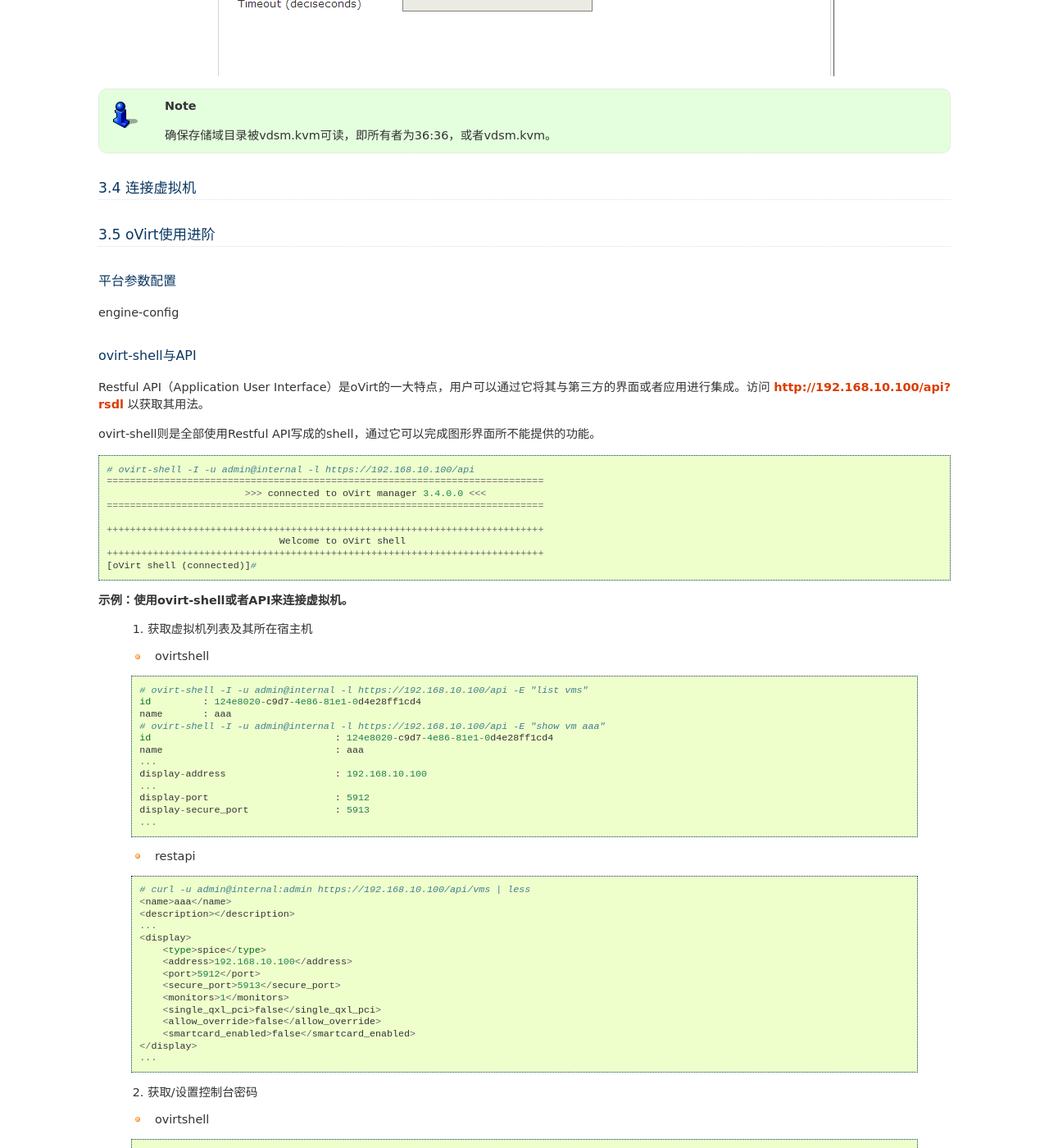
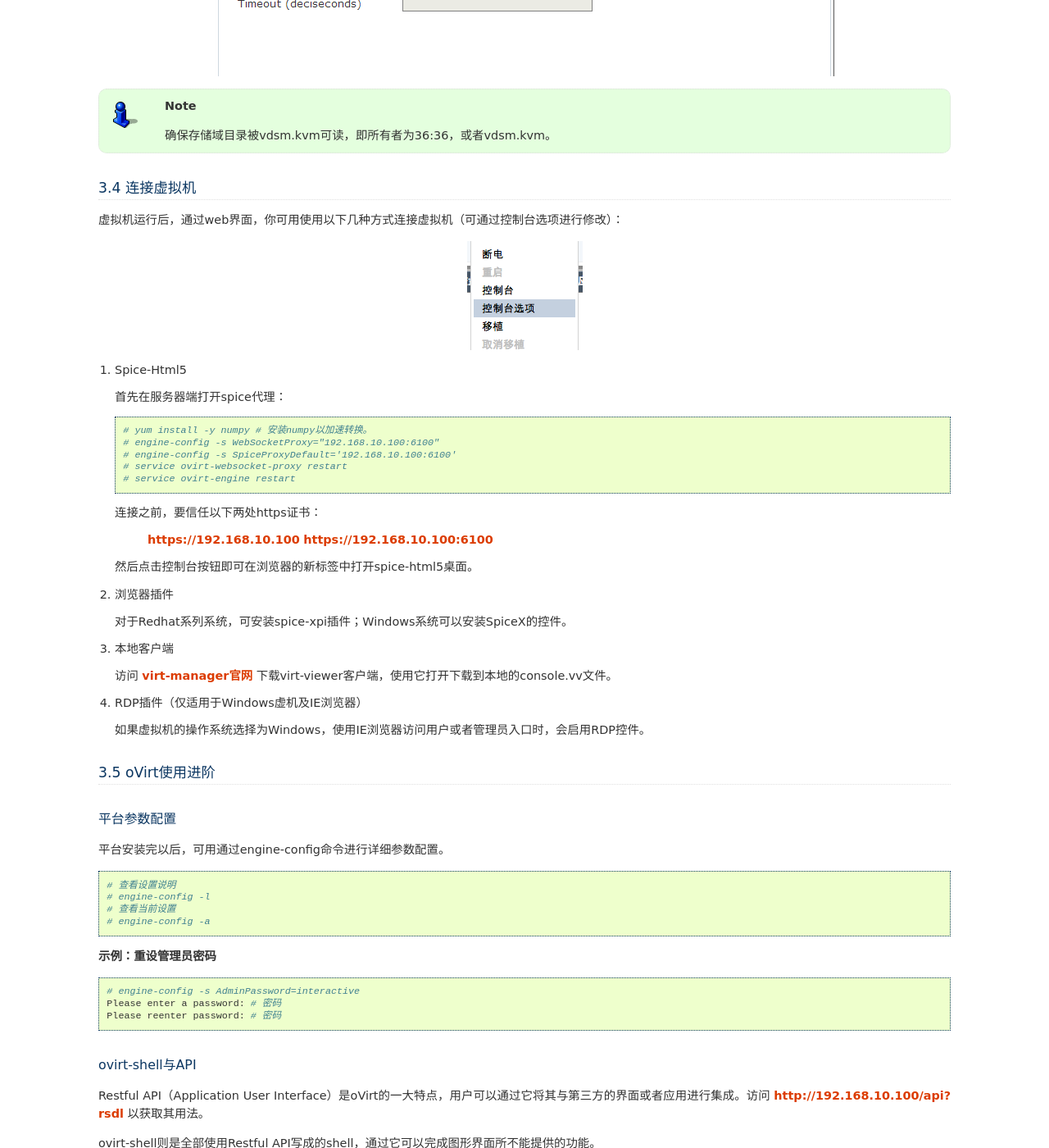
Before and after one commit to lofyer/InTheCloud, a Sphinx documentation site: the page built from source/posts/ch03.rst, in a window 1280 px wide and 1400 px high, scrolled down 11873 px. Shown: the whole window at 82% size. Built offline with Sphinx 7.4.7, drawn with Linux system fonts in a browser that asks for light colours; formulas are drawn with MathJax 3.

Commit message:
添加客户端

```diff
--- a/source/posts/ch03.rst
+++ b/source/posts/ch03.rst
@@ -574,13 +574,64 @@
 3.4 连接虚拟机
 -----------------
 
+虚拟机运行后，通过web界面，你可用使用以下几种方式连接虚拟机（可通过控制台选项进行修改）：
+
+.. image:: /images/03-08.png
+    :align: center
+
+1. Spice-Html5
+
+   首先在服务器端打开spice代理：
+
+   .. code::
+
+        # yum install -y numpy # 安装numpy以加速转换。
+        # engine-config -s WebSocketProxy="192.168.10.100:6100"
+        # engine-config -s SpiceProxyDefault='192.168.10.100:6100'
+        # service ovirt-websocket-proxy restart
+        # service ovirt-engine restart
+
+   连接之前，要信任以下两处https证书：
+
+        https://192.168.10.100
+        https://192.168.10.100:6100
+
+   然后点击控制台按钮即可在浏览器的新标签中打开spice-html5桌面。
+
+2. 浏览器插件
+
+   对于Redhat系列系统，可安装spice-xpi插件；Windows系统可以安装SpiceX的控件。
+
+3. 本地客户端
+
+   访问 `virt-manager官网 <http://virt-manager.org/download/>`_ 下载virt-viewer客户端，使用它打开下载到本地的console.vv文件。
+
+4. RDP插件（仅适用于Windows虚机及IE浏览器）
+
+   如果虚拟机的操作系统选择为Windows，使用IE浏览器访问用户或者管理员入口时，会启用RDP控件。
+
 3.5 oVirt使用进阶
 -----------------
 
 平台参数配置
 ~~~~~~~~~~~~~~~~~
 
-engine-config
+平台安装完以后，可用通过engine-config命令进行详细参数配置。
+
+.. code::
+
+    # 查看设置说明
+    # engine-config -l
+    # 查看当前设置
+    # engine-config -a
+
+**示例：重设管理员密码**
+
+.. code::
+
+    # engine-config -s AdminPassword=interactive
+    Please enter a password: # 密码
+    Please reenter password: # 密码
 
 ovirt-shell与API
 ~~~~~~~~~~~~~~~~~
```
Also changed, not shown: source/images/03-08.png (added).
